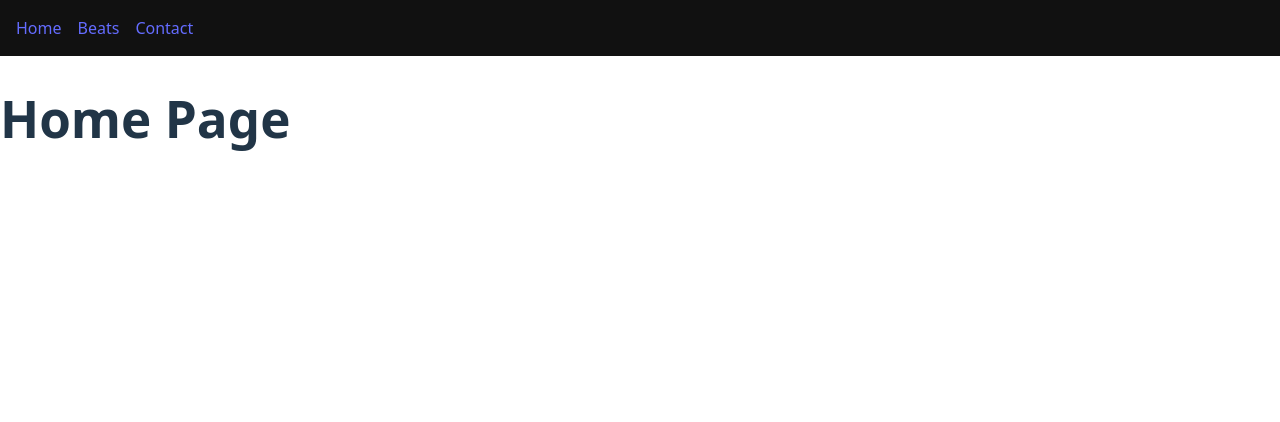
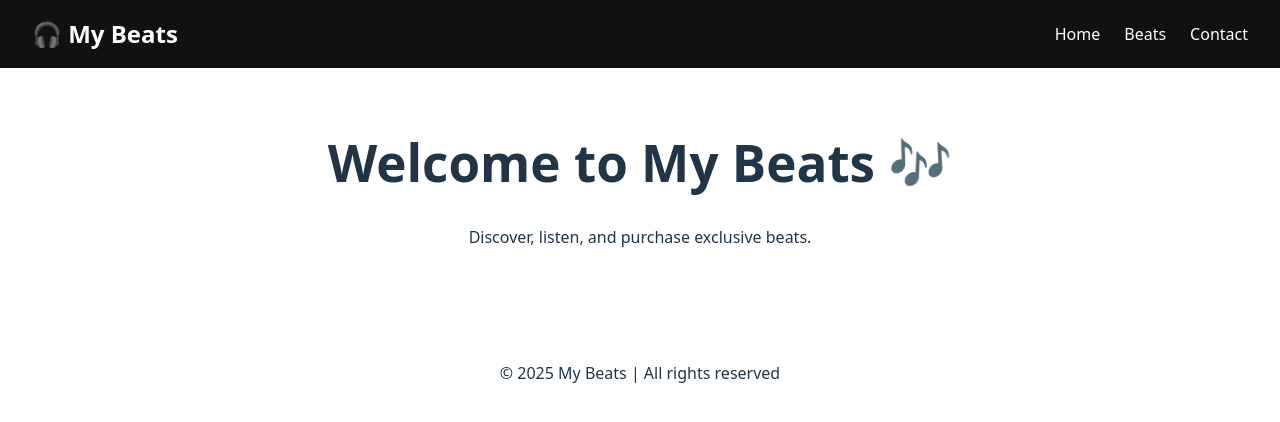
Before and after one commit to Massinl/pagina, a React (Vite) app in the folder my-beats-site/: page / in a window 1280 px wide. Shown: the top 422 px of the page. Built offline with nearby package versions, Linux system fonts and the light colour scheme.

Commit message:
simple work on the pages

```diff
--- a/my-beats-site/src/App.tsx
+++ b/my-beats-site/src/App.tsx
@@ -1,20 +1,22 @@
-import { Routes, Route } from 'react-router-dom'
-import Navbar from './components/Navbar'
-import Home from './pages/Home'
-import Beats from './pages/Beats'
-import Contact from './pages/Contact'
+import { Routes, Route } from "react-router-dom";
+import Navbar from "./components/Navbar";
+import Footer from "./components/Footer";
+import Home from "./pages/Home";
+import Beats from "./pages/Beats";
+import Contact from "./pages/Contact";
 
 function App() {
   return (
-    <div>
+    <>
       <Navbar />
       <Routes>
         <Route path="/" element={<Home />} />
         <Route path="/beats" element={<Beats />} />
         <Route path="/contact" element={<Contact />} />
       </Routes>
-    </div>
-  )
+      <Footer />
+    </>
+  );
 }
 
-export default App
+export default App;
--- /dev/null
+++ b/my-beats-site/src/components/Footer.tsx
@@ -0,0 +1,7 @@
+export default function Footer() {
+  return (
+    <footer style={{ textAlign: "center", padding: "1rem", marginTop: "2rem" }}>
+      <p>© {new Date().getFullYear()} My Beats | All rights reserved</p>
+    </footer>
+  );
+}
--- a/my-beats-site/src/components/Navbar.tsx
+++ b/my-beats-site/src/components/Navbar.tsx
@@ -1,11 +1,27 @@
-import { Link } from 'react-router-dom'
+import { Link } from "react-router-dom";
 
 export default function Navbar() {
   return (
-    <nav style={{ display: 'flex', gap: '1rem', padding: '1rem', background: '#111', color: '#fff' }}>
-      <Link to="/">Home</Link>
-      <Link to="/beats">Beats</Link>
-      <Link to="/contact">Contact</Link>
+    <nav style={styles.nav}>
+      <h2 style={styles.logo}>🎧 My Beats</h2>
+      <div style={styles.links}>
+        <Link to="/" style={styles.link}>Home</Link>
+        <Link to="/beats" style={styles.link}>Beats</Link>
+        <Link to="/contact" style={styles.link}>Contact</Link>
+      </div>
     </nav>
-  )
+  );
 }
+
+const styles = {
+  nav: {
+    display: "flex",
+    justifyContent: "space-between",
+    alignItems: "center",
+    padding: "1rem 2rem",
+    background: "#111",
+  },
+  logo: { color: "#fff", margin: 0 },
+  links: { display: "flex", gap: "1.5rem" },
+  link: { color: "#fff", textDecoration: "none" },
+};
--- a/my-beats-site/src/main.tsx
+++ b/my-beats-site/src/main.tsx
@@ -1,13 +1,13 @@
 import React from 'react'
 import ReactDOM from 'react-dom/client'
-import { BrowserRouter } from 'react-router-dom'
 import App from './App'
 import './index.css'
+import { BrowserRouter } from 'react-router-dom'
 
 ReactDOM.createRoot(document.getElementById('root')!).render(
   <React.StrictMode>
     <BrowserRouter>
       <App />
     </BrowserRouter>
-  </React.StrictMode>
+  </React.StrictMode>,
 )
--- a/my-beats-site/src/pages/Beats.tsx
+++ b/my-beats-site/src/pages/Beats.tsx
@@ -1,3 +1,3 @@
 export default function Beats() {
-  return <h1>Beats Page</h1>
+  return <h2 style={{ textAlign: "center" }}>Beats Page (coming soon)</h2>;
 }
--- a/my-beats-site/src/pages/Contact.tsx
+++ b/my-beats-site/src/pages/Contact.tsx
@@ -1,3 +1,3 @@
 export default function Contact() {
-  return <h1>Contact Page</h1>
+  return <h2 style={{ textAlign: "center" }}>Contact Page (coming soon)</h2>;
 }
--- a/my-beats-site/src/pages/Home.tsx
+++ b/my-beats-site/src/pages/Home.tsx
@@ -1,3 +1,8 @@
 export default function Home() {
-  return <h1>Home Page</h1>
+  return (
+    <div style={{ padding: "2rem", textAlign: "center" }}>
+      <h1>Welcome to My Beats 🎶</h1>
+      <p>Discover, listen, and purchase exclusive beats.</p>
+    </div>
+  );
 }
```
